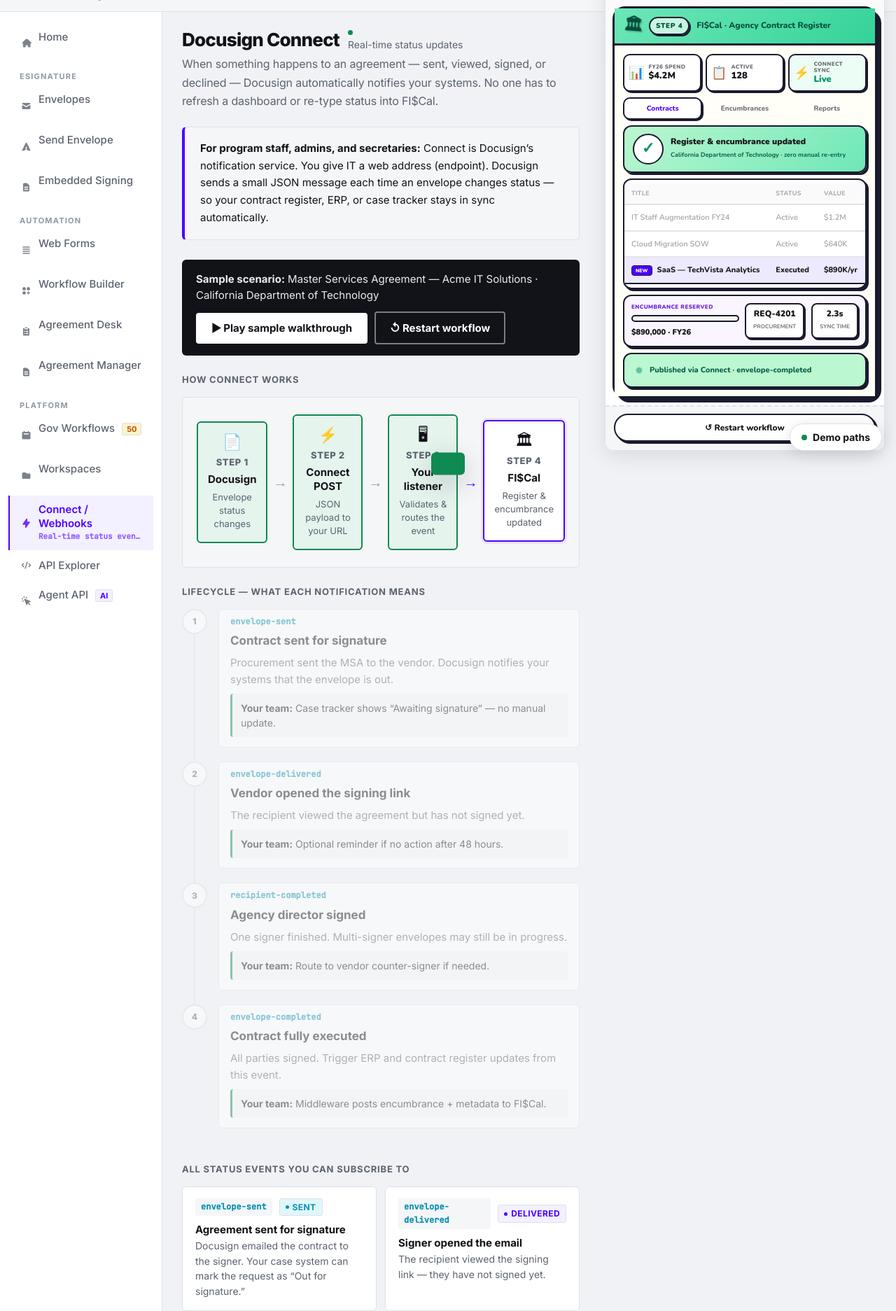
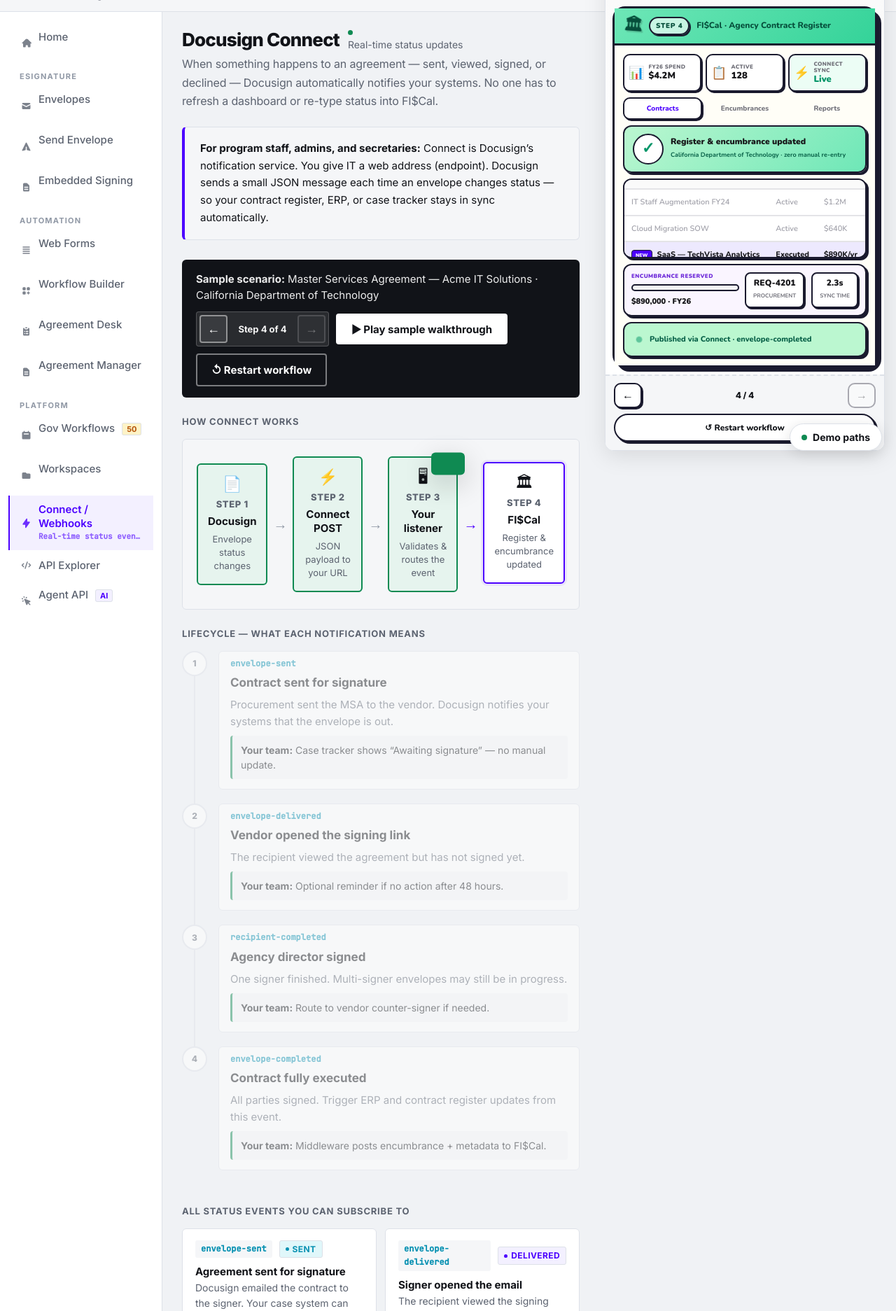
Before and after one commit to cgwashington14-pixel/docusign-iam-demo, a Flask app: page /webhooks in a window 1280 px wide. Shown: the part 136-2009 px from the top of the page at 70% size. Run offline with Flask 3, Linux system fonts and the light colour scheme.

Commit message:
Add manual arrow navigation for the Connect walkthrough.
Prev/next controls in the walkthrough bar and preview rail, clickable timeline steps, and keyboard arrow keys—all stay synced with flow, preview, and payload.

Co-authored-by: Cursor <cursoragent@cursor.com>

```diff
--- a/static/css/connect-demo.css
+++ b/static/css/connect-demo.css
@@ -121,6 +121,48 @@
   padding: 10px 12px 12px;
   border-top: 2px dashed var(--border);
   background: var(--surface-2);
+  display: flex;
+  flex-direction: column;
+  gap: 8px;
+}
+.connect-mock-rail-nav {
+  display: grid;
+  grid-template-columns: 40px 1fr 40px;
+  align-items: center;
+  gap: 8px;
+}
+.connect-mock-step-btn {
+  display: inline-flex;
+  align-items: center;
+  justify-content: center;
+  width: 40px;
+  height: 36px;
+  padding: 0;
+  border: 2px solid #1a1a2e;
+  border-radius: 10px;
+  background: #fff;
+  color: var(--text);
+  font-size: 16px;
+  font-weight: 800;
+  cursor: pointer;
+  font-family: 'Nunito', system-ui, sans-serif;
+  box-shadow: 2px 2px 0 #1a1a2e;
+  transition: transform 0.15s ease, box-shadow 0.15s ease;
+}
+.connect-mock-step-btn:hover:not(:disabled) {
+  transform: translate(-1px, -1px);
+  box-shadow: 3px 3px 0 #1a1a2e;
+}
+.connect-mock-step-btn:disabled {
+  opacity: 0.35;
+  cursor: not-allowed;
+  box-shadow: none;
+}
+.connect-mock-step-counter {
+  text-align: center;
+  font-size: 12px;
+  font-weight: 800;
+  color: var(--text);
 }
 .connect-mock-reset-btn {
   width: 100%;
@@ -299,6 +341,54 @@ body.high-level-mode.connect-page .connect-page-main {
   align-items: center;
   gap: 10px;
 }
+.connect-walkthrough-nav {
+  display: inline-flex;
+  align-items: center;
+  gap: 6px;
+  padding: 4px;
+  border-radius: var(--radius-sm);
+  background: rgba(255, 255, 255, 0.1);
+  border: 1px solid rgba(255, 255, 255, 0.2);
+}
+.connect-step-btn {
+  display: inline-flex;
+  align-items: center;
+  justify-content: center;
+  width: 40px;
+  height: 40px;
+  padding: 0;
+  border: 2px solid rgba(255, 255, 255, 0.45);
+  border-radius: var(--radius-sm);
+  background: rgba(255, 255, 255, 0.08);
+  color: var(--surface);
+  font-size: 18px;
+  font-weight: 700;
+  line-height: 1;
+  cursor: pointer;
+  font-family: inherit;
+  transition: transform 0.15s ease, background 0.15s ease, border-color 0.15s ease;
+}
+.connect-step-btn:hover:not(:disabled) {
+  transform: translateY(-1px);
+  background: rgba(255, 255, 255, 0.18);
+  border-color: rgba(255, 255, 255, 0.75);
+}
+.connect-step-btn:disabled {
+  opacity: 0.35;
+  cursor: not-allowed;
+}
+.connect-step-btn:focus-visible {
+  outline: 2px solid #fff;
+  outline-offset: 2px;
+}
+.connect-step-counter {
+  min-width: 88px;
+  text-align: center;
+  font-size: 13px;
+  font-weight: 700;
+  color: var(--surface);
+  opacity: 0.95;
+}
 .connect-play-btn {
   display: inline-flex;
   align-items: center;
@@ -427,6 +517,18 @@ body.high-level-mode.connect-page .connect-page-main {
 .connect-timeline-step--active .connect-timeline-body {
   border-color: var(--indigo);
   box-shadow: 0 4px 16px rgba(76, 0, 255, 0.08);
+}
+.connect-timeline-step--clickable {
+  cursor: pointer;
+  border-radius: var(--radius-sm);
+}
+.connect-timeline-step--clickable:hover .connect-timeline-body {
+  border-color: var(--indigo);
+  box-shadow: 0 2px 12px rgba(76, 0, 255, 0.06);
+}
+.connect-timeline-step--clickable:focus-visible {
+  outline: 2px solid var(--indigo);
+  outline-offset: 4px;
 }
 .connect-timeline-event {
   font-size: 12px;
--- a/static/js/connect-demo.js
+++ b/static/js/connect-demo.js
@@ -260,6 +260,41 @@ function connectShowErpReveal(step) {
   }
 }
 
+function connectUpdateStepControls() {
+  const max = CONNECT_WALKTHROUGH.length - 1;
+  const atStart = connectWalkIndex <= 0;
+  const atEnd = connectWalkIndex >= max;
+  const stepNum = connectWalkIndex + 1;
+  const total = CONNECT_WALKTHROUGH.length;
+
+  ['connect-step-prev', 'connect-mock-step-prev'].forEach(id => {
+    const btn = connectEl(id);
+    if (btn) btn.disabled = atStart;
+  });
+  ['connect-step-next', 'connect-mock-step-next'].forEach(id => {
+    const btn = connectEl(id);
+    if (btn) btn.disabled = atEnd;
+  });
+
+  const counter = connectEl('connect-step-counter');
+  if (counter) counter.textContent = `Step ${stepNum} of ${total}`;
+
+  const railCounter = connectEl('connect-mock-step-counter');
+  if (railCounter) railCounter.textContent = `${stepNum} / ${total}`;
+}
+
+function connectStepPrev() {
+  connectStopWalkthrough();
+  if (connectWalkIndex > 0) connectGoToStep(connectWalkIndex - 1);
+  connectUpdateStepControls();
+}
+
+function connectStepNext() {
+  connectStopWalkthrough();
+  if (connectWalkIndex < CONNECT_WALKTHROUGH.length - 1) connectGoToStep(connectWalkIndex + 1);
+  connectUpdateStepControls();
+}
+
 function connectGoToStep(index) {
   const step = CONNECT_WALKTHROUGH[index];
   if (!step) return;
@@ -272,6 +307,7 @@ function connectGoToStep(index) {
   if (step.erpToast) connectShowErpToast(step.erpToast);
   const statusCards = document.querySelectorAll('.connect-status-card');
   statusCards.forEach(c => c.classList.toggle('connect-status-card--selected', c.dataset.event === step.event));
+  connectUpdateStepControls();
 }
 
 function connectStopWalkthrough() {
@@ -321,6 +357,7 @@ function connectPlayWalkthrough() {
         btn.innerHTML = '▶ Play sample walkthrough';
       }
       connectEl('connect-mock-rail')?.classList.remove('connect-mock-rail--playing');
+      connectUpdateStepControls();
       return;
     }
     connectGoToStep(connectWalkIndex);
@@ -344,7 +381,12 @@ function connectSelectStatus(eventName) {
     step.plain = fromGuide.plain;
     step.action = fromGuide.action;
   }
-  if (fromWalk) connectRenderProductPreview(fromWalk, { animate: true });
+  if (fromWalk) {
+    connectStopWalkthrough();
+    connectWalkIndex = CONNECT_WALKTHROUGH.findIndex(s => s.id === fromWalk.id);
+    connectGoToStep(connectWalkIndex);
+    return;
+  }
   connectRenderPayload(step);
   if (eventName === 'envelope-completed') {
     connectShowErpReveal({ id: 'completed' });
@@ -442,6 +484,41 @@ function connectInit() {
     c.classList.toggle('connect-status-card--selected', c.dataset.event === 'envelope-completed');
   });
 
+  connectWalkIndex = completed ? CONNECT_WALKTHROUGH.length - 1 : 0;
+  connectUpdateStepControls();
+
+  document.querySelectorAll('.connect-timeline-step').forEach(el => {
+    el.classList.add('connect-timeline-step--clickable');
+    el.setAttribute('role', 'button');
+    if (!el.hasAttribute('tabindex')) el.setAttribute('tabindex', '0');
+    const goTimelineStep = () => {
+      const idx = CONNECT_WALKTHROUGH.findIndex(s => s.id === el.dataset.stepId);
+      if (idx >= 0) {
+        connectStopWalkthrough();
+        connectGoToStep(idx);
+      }
+    };
+    el.addEventListener('click', goTimelineStep);
+    el.addEventListener('keydown', ev => {
+      if (ev.key === 'Enter' || ev.key === ' ') {
+        ev.preventDefault();
+        goTimelineStep();
+      }
+    });
+  });
+
+  document.addEventListener('keydown', ev => {
+    if (!connectEl('connect-demo-root')) return;
+    if (ev.target.closest('input, textarea, select, [contenteditable="true"]')) return;
+    if (ev.key === 'ArrowLeft') {
+      ev.preventDefault();
+      connectStepPrev();
+    } else if (ev.key === 'ArrowRight') {
+      ev.preventDefault();
+      connectStepNext();
+    }
+  });
+
   document.querySelectorAll('.connect-status-card').forEach(card => {
     card.addEventListener('click', () => connectSelectStatus(card.dataset.event));
     card.addEventListener('keydown', ev => {
@@ -464,6 +541,8 @@ function connectInit() {
 
 window.connectPlayWalkthrough = connectPlayWalkthrough;
 window.connectResetWalkthrough = connectResetWalkthrough;
+window.connectStepPrev = connectStepPrev;
+window.connectStepNext = connectStepNext;
 window.connectSelectStatus = connectSelectStatus;
 window.connectToggleEventDetail = connectToggleEventDetail;
 
--- a/templates/webhooks.html
+++ b/templates/webhooks.html
@@ -36,6 +36,11 @@
 <div class="connect-walkthrough-bar">
   <p><strong>Sample scenario:</strong> {{ connect_demo.contract_title }} · {{ connect_demo.department }}</p>
   <div class="connect-walkthrough-actions">
+    <div class="connect-walkthrough-nav" aria-label="Walkthrough step navigation">
+      <button type="button" class="connect-step-btn" id="connect-step-prev" onclick="connectStepPrev()" aria-label="Previous step" disabled>←</button>
+      <span class="connect-step-counter" id="connect-step-counter" aria-live="polite">Step 4 of 4</span>
+      <button type="button" class="connect-step-btn" id="connect-step-next" onclick="connectStepNext()" aria-label="Next step" disabled>→</button>
+    </div>
     <button type="button" class="connect-play-btn" id="connect-play-btn" onclick="connectPlayWalkthrough()">▶ Play sample walkthrough</button>
     <button type="button" class="connect-reset-btn" id="connect-reset-btn" onclick="connectResetWalkthrough()">↺ Restart workflow</button>
   </div>
@@ -316,6 +321,11 @@ def verify(secret, payload, sig):
   </div>
   <div class="connect-mock-host" id="connect-mock-host" aria-busy="true"></div>
   <div class="connect-mock-rail-foot">
+    <div class="connect-mock-rail-nav" aria-label="Preview step navigation">
+      <button type="button" class="connect-mock-step-btn" id="connect-mock-step-prev" onclick="connectStepPrev()" aria-label="Previous step" disabled>←</button>
+      <span class="connect-mock-step-counter" id="connect-mock-step-counter" aria-live="polite">4 / 4</span>
+      <button type="button" class="connect-mock-step-btn" id="connect-mock-step-next" onclick="connectStepNext()" aria-label="Next step" disabled>→</button>
+    </div>
     <button type="button" class="connect-mock-reset-btn" id="connect-mock-reset-btn" onclick="connectResetWalkthrough()">↺ Restart workflow</button>
   </div>
 </aside>
@@ -332,6 +342,6 @@ def verify(secret, payload, sig):
 {% endblock %}
 
 {% block scripts %}
-<script src="/static/js/product-mocks.js?v=connect-preview-v5"></script>
-<script src="/static/js/connect-demo.js?v=connect-preview-v5"></script>
+<script src="/static/js/product-mocks.js?v=connect-preview-v6"></script>
+<script src="/static/js/connect-demo.js?v=connect-preview-v6"></script>
 {% endblock %}
```
